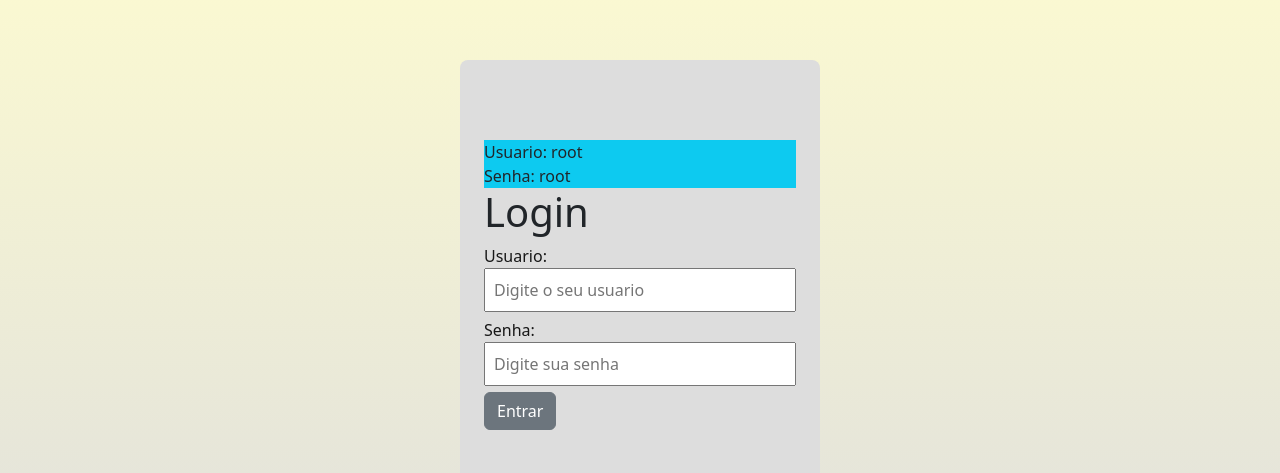
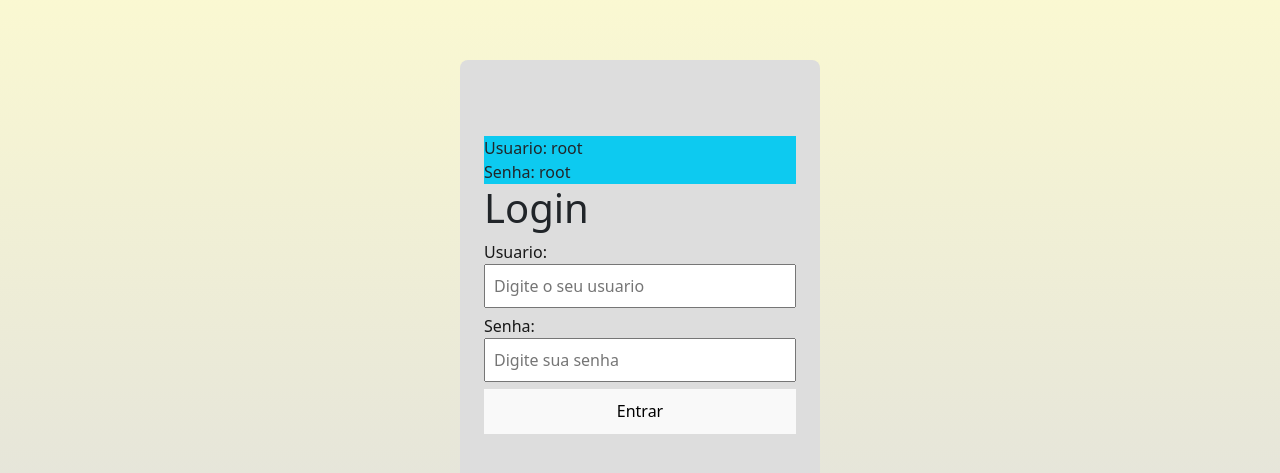
Before and after one commit to borbabeats/Teste_dev, a React (Vite) app in the folder challenge-sl/: page /login in a window 1280 px wide. Shown: the part 115-588 px from the top of the page. Built offline with nearby package versions, Linux system fonts and the light colour scheme.

Commit message:
Revert "redireciona sem senha"
This reverts commit e77cc06a991203bac59effa6bc41caadb1d9f577.

```diff
--- a/challenge-sl/src/Pages/Login.jsx
+++ b/challenge-sl/src/Pages/Login.jsx
@@ -1,6 +1,6 @@
 import { useState } from 'react';
 import Input from '../Components/form/Input';
-import LinkButton from '../Components/form/LinkButton';
+import Submit from '../Components/form/Submit';
 import api from '../Services/Api'
 import { useNavigate } from 'react-router-dom';
 import { useCookies } from 'react-cookie';
@@ -76,7 +76,7 @@ const Login = () => {
           placeholder='Digite sua senha'
           onChange={handleChange}
         />
-        <LinkButton to='/' text='Entrar' />
+        <Submit text='Entrar' />
       </form>
     </div>
   )
```
